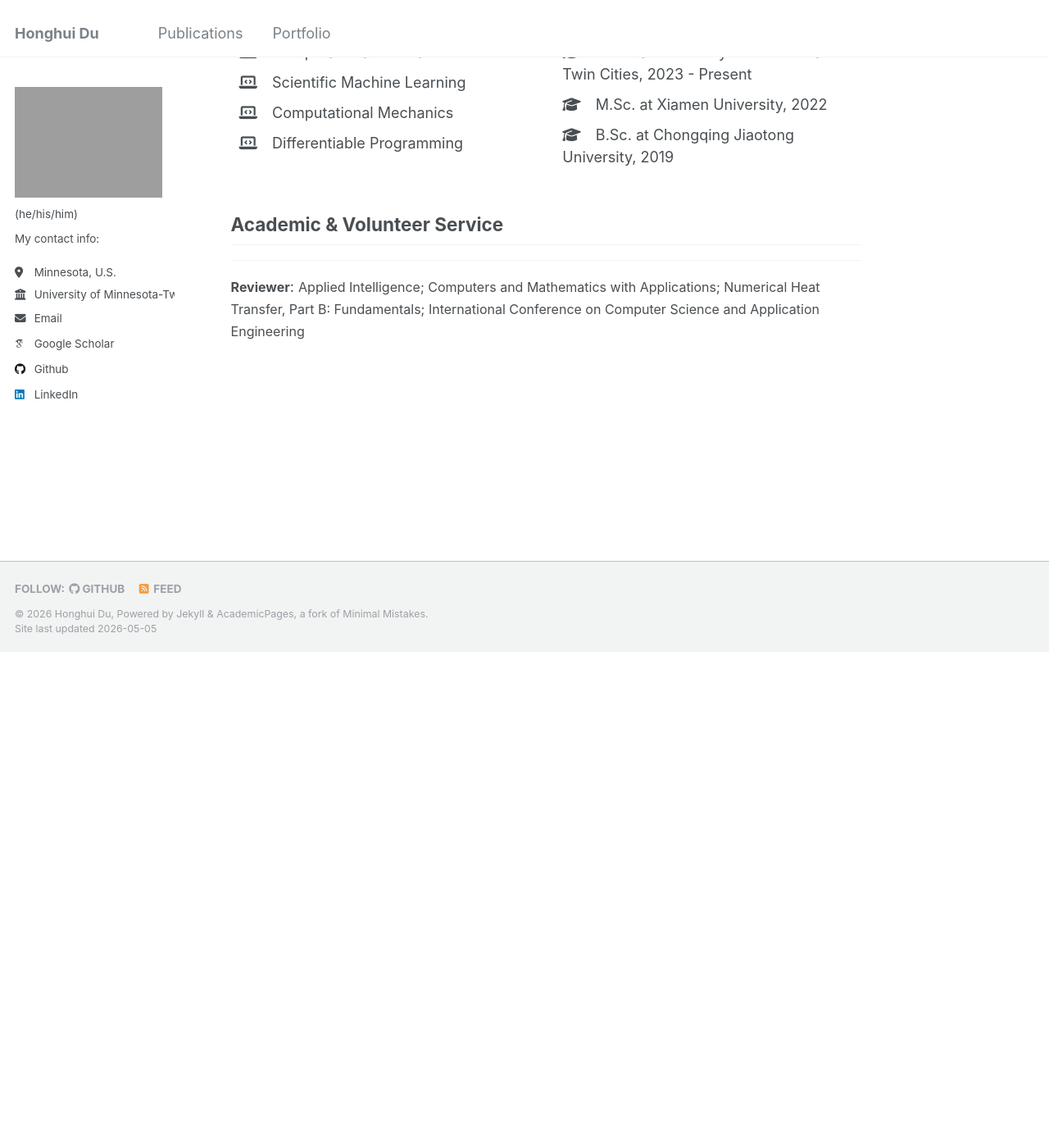
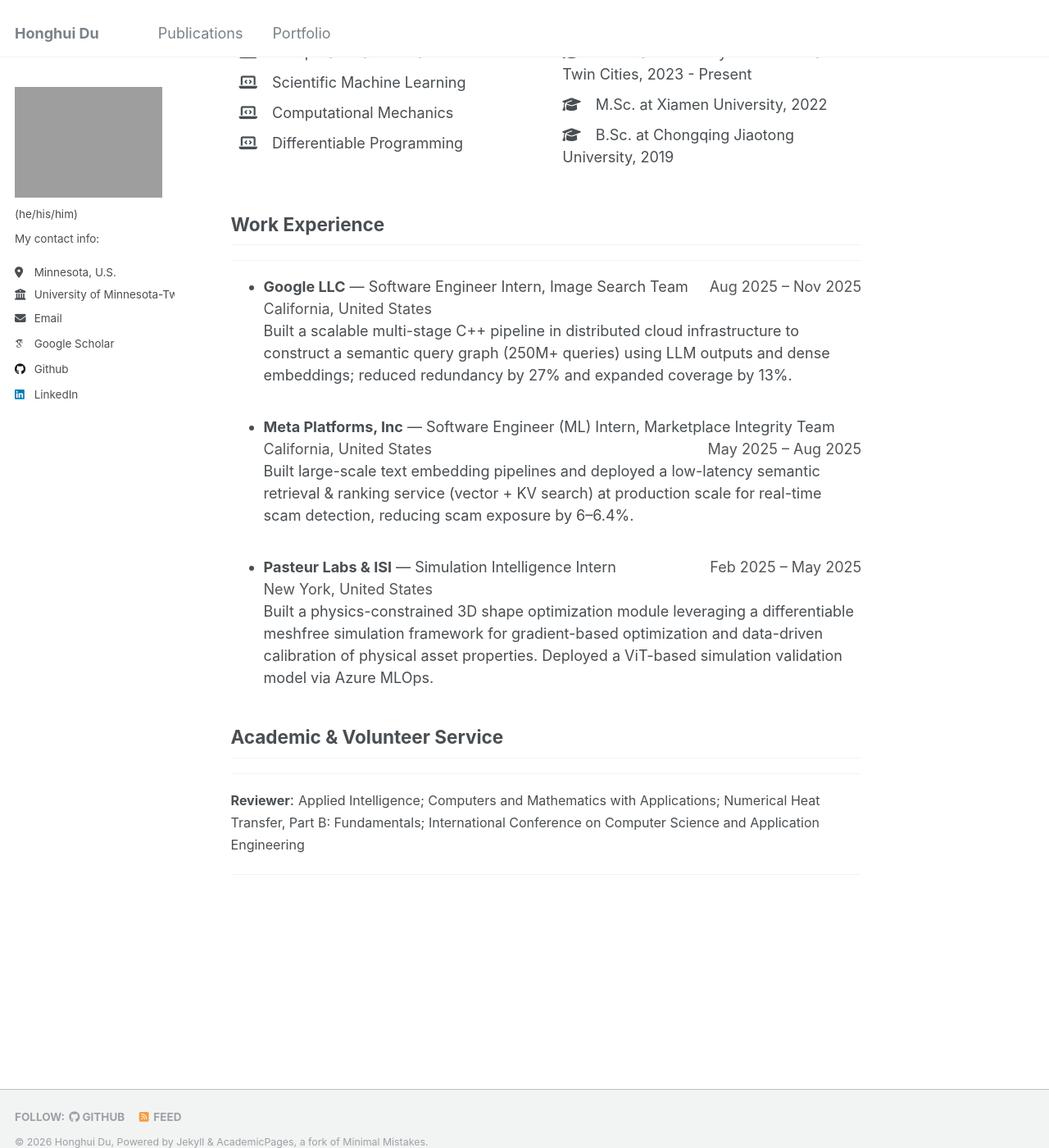
Before and after one commit to Honghui-Du/Honghui-Du.github.io, a Jekyll site: the page built from _pages/about.md, in a window 1280 px wide and 1400 px high, scrolled down 854 px. Shown: the whole window at 82% size. Built offline with Jekyll 4.4.1, drawn with Linux system fonts in a browser that asks for light colours; some web fonts are replaced; before the commit the page ends 1649 px from its top, so only the background shows below that.

Commit message:
Update publications, portfolio, and add work experience
- Add JAX-MPM paper (Engineering with Computers 42.3, 2026)
- Add JAX-MPM open-source repo to portfolio (IntelligentMechanicsLab/JAX-MPM)
- Add Work Experience section (Google, Meta, Pasteur Labs)

```diff
--- a/_pages/about.md
+++ b/_pages/about.md
@@ -48,7 +48,32 @@ In addition, I am always active in exploring more fields (including LLM fine tun
 </div>
 
 
+## Work Experience
+------
+
+<ul>
+  <li>
+    <b>Google LLC</b> — Software Engineer Intern, Image Search Team <span style="float:right; color:#555;">Aug 2025 – Nov 2025</span><br>
+    <span style="color:#555;">California, United States</span><br>
+    Built a scalable multi-stage C++ pipeline in distributed cloud infrastructure to construct a semantic query graph (250M+ queries) using LLM outputs and dense embeddings; reduced redundancy by 27% and expanded coverage by 13%.
+  </li>
+  <br>
+  <li>
+    <b>Meta Platforms, Inc</b> — Software Engineer (ML) Intern, Marketplace Integrity Team <span style="float:right; color:#555;">May 2025 – Aug 2025</span><br>
+    <span style="color:#555;">California, United States</span><br>
+    Built large-scale text embedding pipelines and deployed a low-latency semantic retrieval &amp; ranking service (vector + KV search) at production scale for real-time scam detection, reducing scam exposure by 6–6.4%.
+  </li>
+  <br>
+  <li>
+    <b>Pasteur Labs &amp; ISI</b> — Simulation Intelligence Intern <span style="float:right; color:#555;">Feb 2025 – May 2025</span><br>
+    <span style="color:#555;">New York, United States</span><br>
+    Built a physics-constrained 3D shape optimization module leveraging a differentiable meshfree simulation framework for gradient-based optimization and data-driven calibration of physical asset properties. Deployed a ViT-based simulation validation model via Azure MLOps.
+  </li>
+</ul>
+
 
 ## Academic & Volunteer Service
 ------
 **<font size=3>Reviewer</font>**: <font size=3>Applied Intelligence; Computers and Mathematics with Applications; Numerical Heat Transfer, Part B: Fundamentals; International Conference on Computer Science and Application Engineering</font>
+
+---
```
Also changed, not shown: _portfolio/JAX-MPM-research.md (added, +9 -0 lines), _publications/2026-01-01-jax-mpm.md (added, +13 -0 lines).
